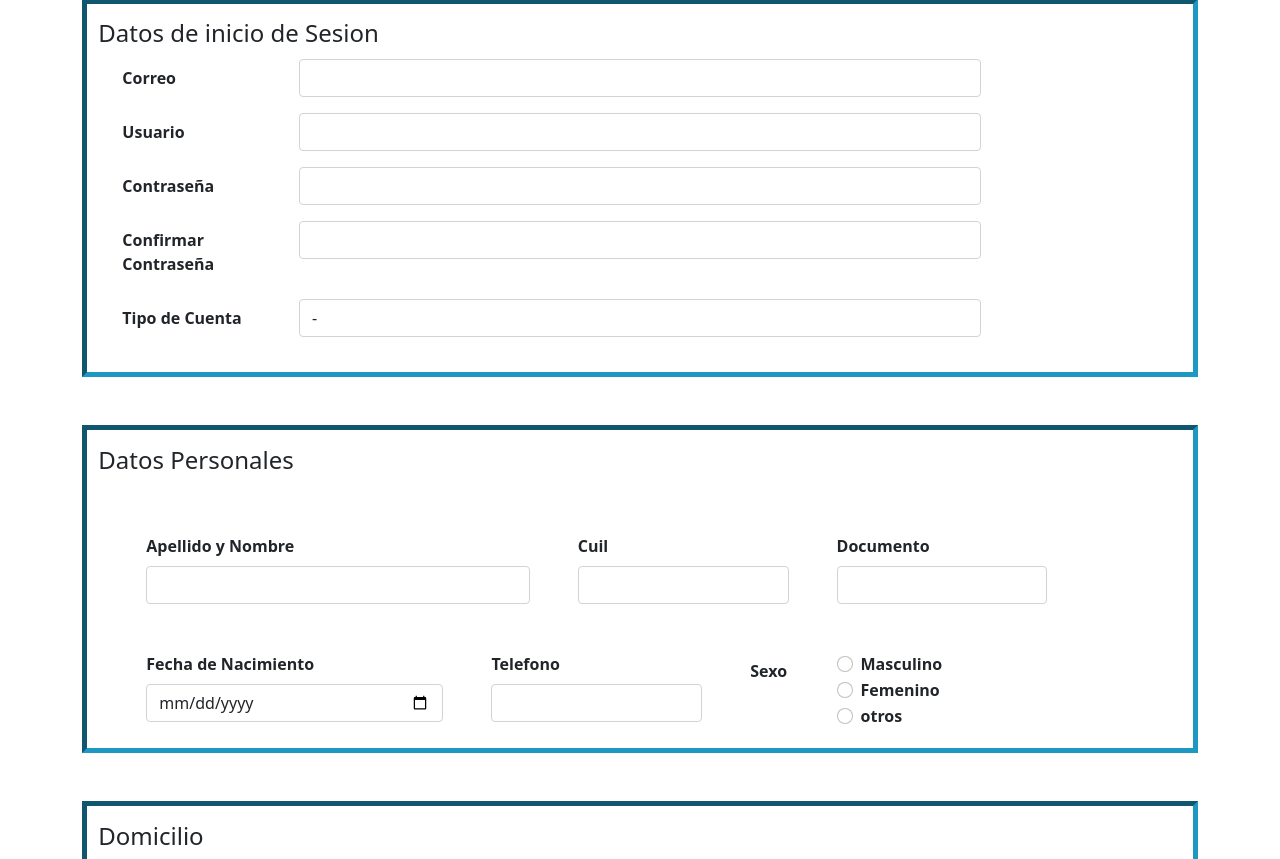
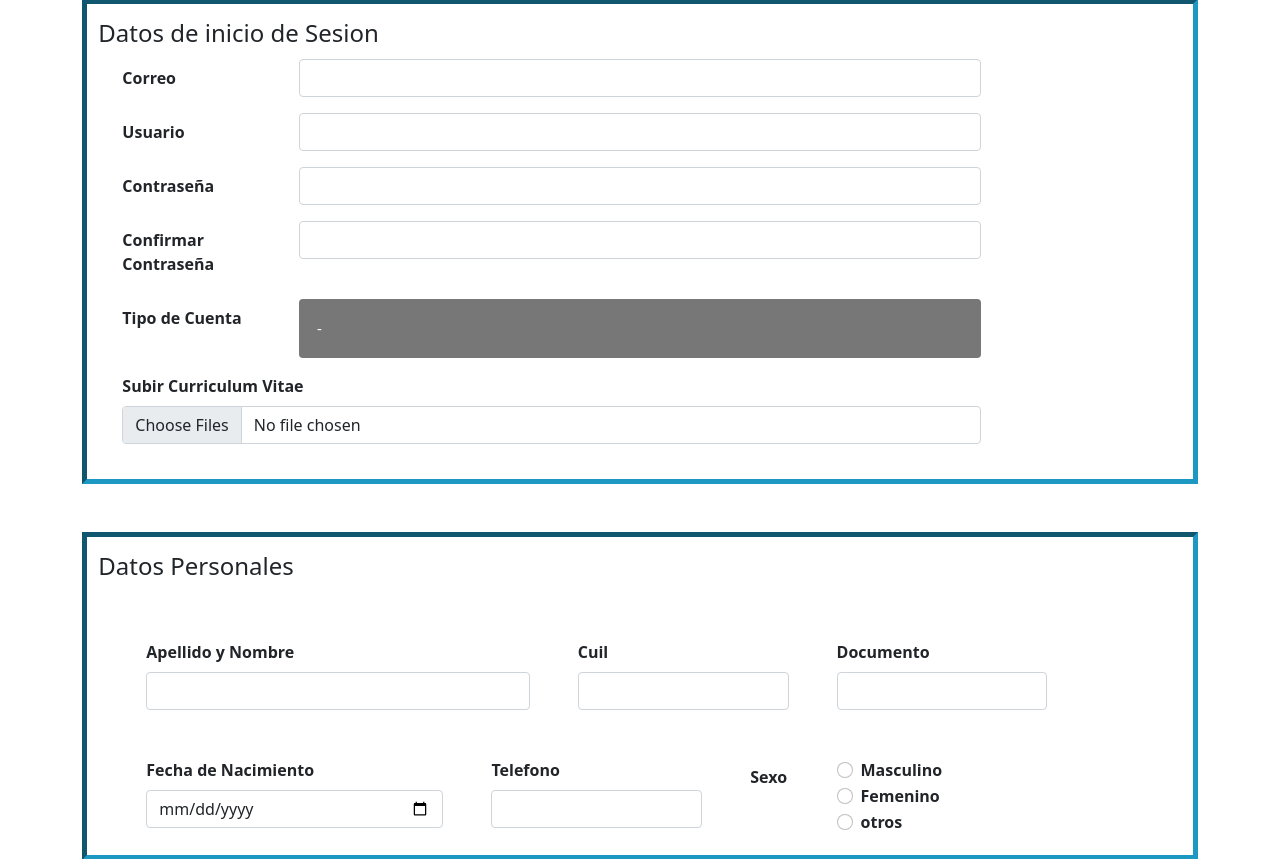
Before and after one commit to luisgm21/2021TP3Progra3, a Python web app: template TP3/templates/inscripcion.html in a window 1280 px wide. Shown: the part 77-936 px from the top of the page. Run offline with Jinja, Linux system fonts and the light colour scheme; the template is opened without the code that fills it, so the values that code supplies are empty.

Commit message:
select javasscript revisar

```diff
--- a/TP3/public/css/styles.css
+++ b/TP3/public/css/styles.css
@@ -96,3 +96,17 @@ div{
 
     margin: 0mm;
 }
+.content{
+    overflow: hidden;
+}
+.collapsible {
+    background-color: #777;
+    color: white;
+    cursor: pointer;
+    padding: 18px;
+    width: 100%;
+    border: none;
+    text-align: left;
+    outline: none;
+    font-size: 15px;
+  }
--- a/TP3/templates/inscripcion.html
+++ b/TP3/templates/inscripcion.html
@@ -39,16 +39,27 @@
                 </div>
                 <div class="mb-3 row">
                     <label for="tipoCuenta" class="col-md-2 col-form-label">Tipo de Cuenta</label>
-                    <div class="col-md-8 " ><select name="tipoCuenta" id="tipoCuenta" class="form-control">
+                    <div class="col-md-8 " ><select name="tipoCuenta" id="tipoCuenta" class="form-control collapsible">
                         <option value="#">-</option>
                         <option value="estudiante">Estudiante</option>
                         <option value="docente">Docente</option>
                     </select></div>
                 </div>
+                <div class="mb-3 row content">
+                    <label for="formFileMultiple" class="form-label">Subir Curriculum Vitae </label>
+                    <div class="col-md-10"><input class="form-control " type="file" id="formFileMultiple" multiple></div>
+                </div>
 
             </form>
         </fieldset>
         <br><br>
+
+
+
+
+
+
+
             <fieldset>
             <legend >Datos Personales</legend>
                 <form class="row  ">
@@ -94,9 +105,9 @@
                 </form>
         </fieldset>
         <br><br>
-            <fieldset >
+
+        <fieldset>
             <legend>Domicilio</legend>
-
             <form class="row  ">
                 <div class="row g-5">
                     <div class="col-lg-5 ">
@@ -157,6 +168,26 @@
           </footer>
       </div>
 
+
+      <script>
+        let object_select = document.getElementsByClassName("collapsible");
+        let object_select1 = document.getElementById("tipoCuenta")
+
+
+        // for (i = 0; i < coll.length; i++) {
+        //   coll[i].addEventListener("change", function() {
+        //     this.classList.toggle("active");
+        //     var content = this.nextElementSibling;
+        //     if (content.style.maxHeight){
+        //       content.style.maxHeight = null;
+        //     } else {
+        //       content.style.maxHeight = content.scrollHeight + "px";
+        //     }
+        //   });
+        // }
+        // </script>
+
+
       <script src="https://cdn.jsdelivr.net/npm/bootstrap@5.1.0/dist/js/bootstrap.bundle.min.js" integrity="sha384-U1DAWAznBHeqEIlVSCgzq+c9gqGAJn5c/t99JyeKa9xxaYpSvHU5awsuZVVFIhvj" crossorigin="anonymous"></script>
 </body>
 </html>
```
Lines whose indentation alone changed are shown as unchanged.
